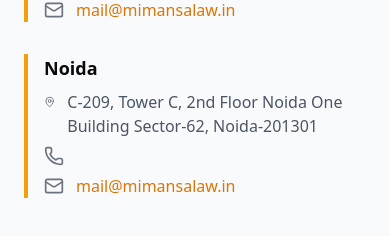
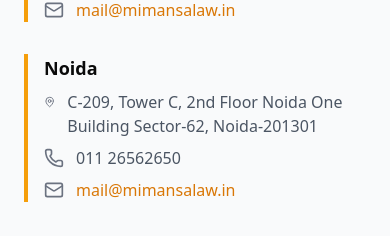
Before and after one commit to Laxel-AI/mimansa-landing-page, a Next.js app: page /contact in a window 390 px wide. Shown: the part 870-1106 px from the top of the page. Built offline with nearby package versions, Linux system fonts and the light colour scheme; a web font is replaced by a local one.

Commit message:
contact page phone changed

```diff
--- a/src/app/contact/page.tsx
+++ b/src/app/contact/page.tsx
@@ -47,7 +47,7 @@
       city: "Noida",
       address:
         "C-209, Tower C, 2nd Floor Noida One Building Sector-62, Noida-201301",
-      phone: "",
+      phone: "011 26562650",
       email: "mail@mimansalaw.in",
     },
   ];
```
